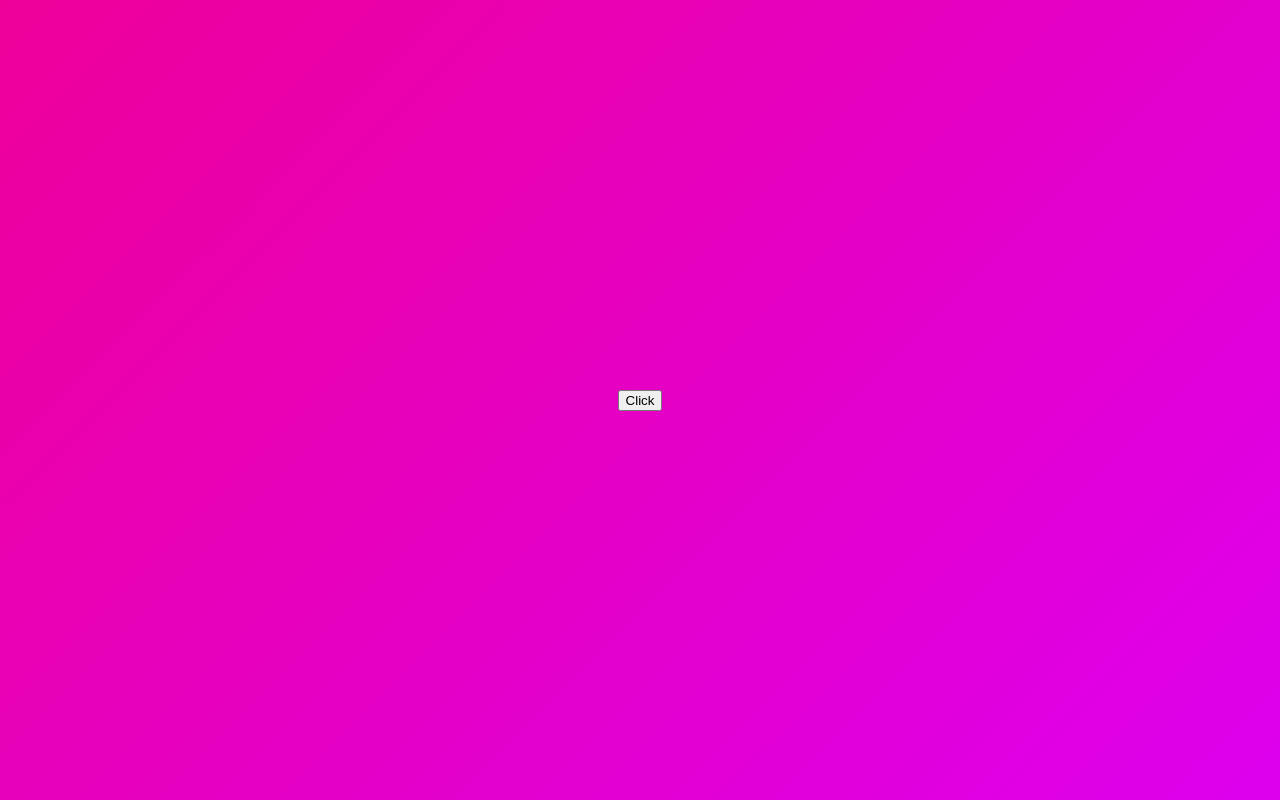
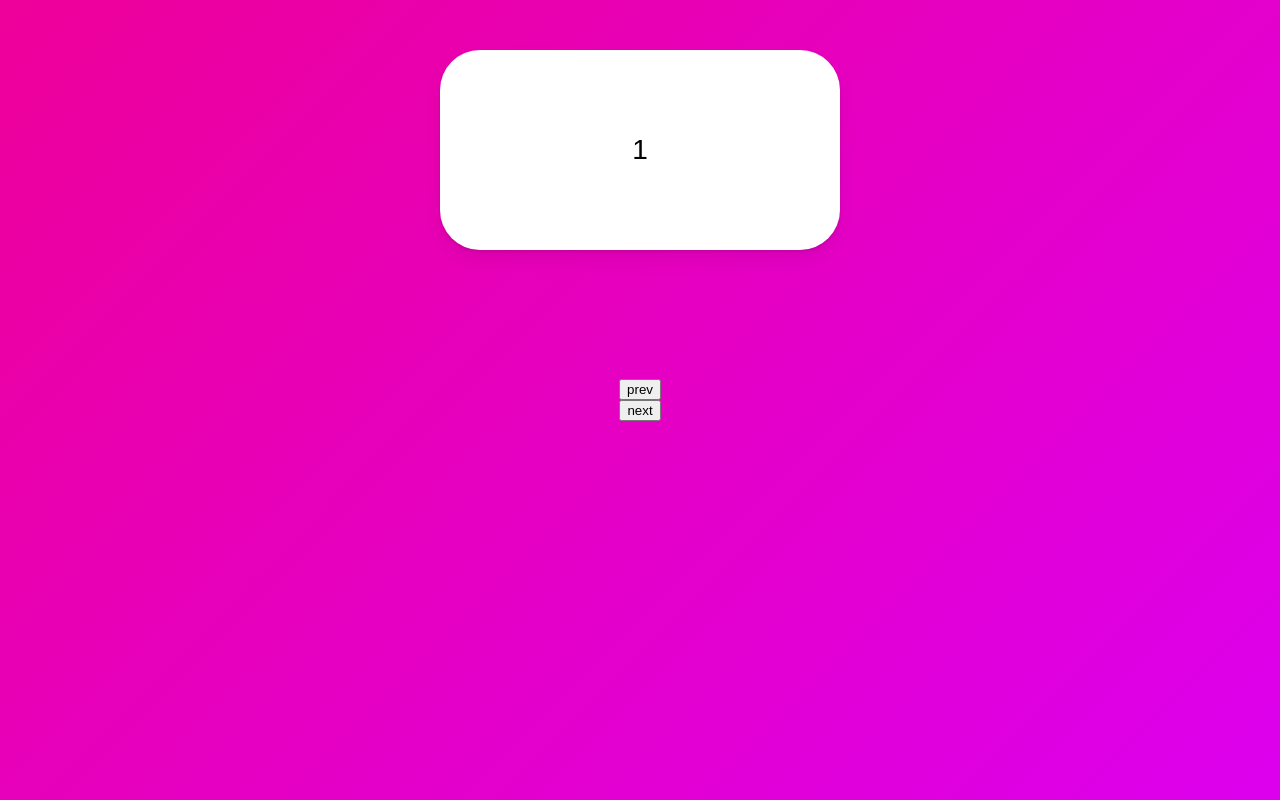
Before and after one commit to jiiiiiaiiiii/react-NF-clone, a React (Create React App) app: page / in a window 1280 px wide. Built offline with nearby package versions, Linux system fonts and the light colour scheme.

Commit message:
Slider
- custom: variants에 데이터를 보낼 수 있게 해주는 property
(variants가 function 형태)

```diff
--- a/src/App.tsx
+++ b/src/App.tsx
@@ -1,8 +1,5 @@
 import styled from 'styled-components';
-import {
-  motion,
-  AnimatePresence
-} from 'framer-motion';
+import { motion, AnimatePresence } from 'framer-motion';
 import { useState } from 'react';
 
 const Wrapper = styled(motion.div)`
@@ -12,6 +9,7 @@ const Wrapper = styled(motion.div)`
   justify-content: center;
   align-items: center;
   background: linear-gradient(135deg, rgb(238, 0, 153), rgb(221, 0, 238));
+  flex-direction: column;
 `;
 
 const Box = styled(motion.div)`
@@ -20,45 +18,65 @@ const Box = styled(motion.div)`
   background-color: rgba(255, 255, 255, 1);
   border-radius: 40px;
   position: absolute;
-  top: 100px;
+  top: 50px;
+  display: flex;
+  justify-content: center;
+  align-items: center;
+  font-size: 28px;
   box-shadow: 0 2px 3px rgba(0, 0, 0, 0.1), 0 10px 20px rgba(0, 0, 0, 0.06);
 `;
 
-const boxVariants = {
-  initial: {
+const boxVar = {
+  entry: (isBack: boolean) => ({
+    x: isBack ? -500 : 500,
     opacity: 0,
-    scale: 0
-  },
-  visible: {
+    scale: 0,
+  }),
+  center: (isBack: boolean) => ({
+    x: 0,
     opacity: 1,
     scale: 1,
-    rotateZ: 360,
-  },
-  leaving: {
+    transition: { duration: 1 },
+  }),
+  exit: (isBack: boolean) => ({
+    x: isBack ? 500 : -500,
     opacity: 0,
     scale: 0,
-    y: 50,
-  },
-}
+    transition: { duration: 1 },
+  }),
+};
 
 function App() {
-  const [showing, setShowing] = useState(false);
-  const toggleShowing = () => {
-    setShowing(prev => !prev);
-  }
+  const [visible, setVisible] = useState(1);
+  const [back, setBack] = useState(false);
+
+  const nextPage = () => {
+    setBack(false);
+    setVisible((prev) => (prev === 10 ? 10 : prev + 1));
+  };
+  const prevPage = () => {
+    setBack(true);
+    setVisible((prev) => (prev === 1 ? 1 : prev - 1));
+  };
 
   return (
     <Wrapper>
-      <button onClick={toggleShowing}>Click</button>
-      <AnimatePresence>
-        {showing
-        ? <Box
-            variants={boxVariants}
-            initial='initial'   // 초기상태
-            animate='visible'   // 초기 -> 등장
-            exit='leaving' />   // exit: element가 '사라질 때'의 animtaion
-        : null}
+      {/* <AnimatePresence mode="wait" custom={back}>
+      // ✨mode="wait": exit이 끝난 '후'에 initial 실행 */}
+      <AnimatePresence custom={back}>
+        <Box
+          custom={back}
+          variants={boxVar}
+          initial='entry'
+          animate='center'
+          exit='exit'
+          key={visible}
+        >
+          {visible}
+        </Box>
       </AnimatePresence>
+      <button onClick={prevPage}>prev</button>
+      <button onClick={nextPage}>next</button>
     </Wrapper>
   );
 }
```
